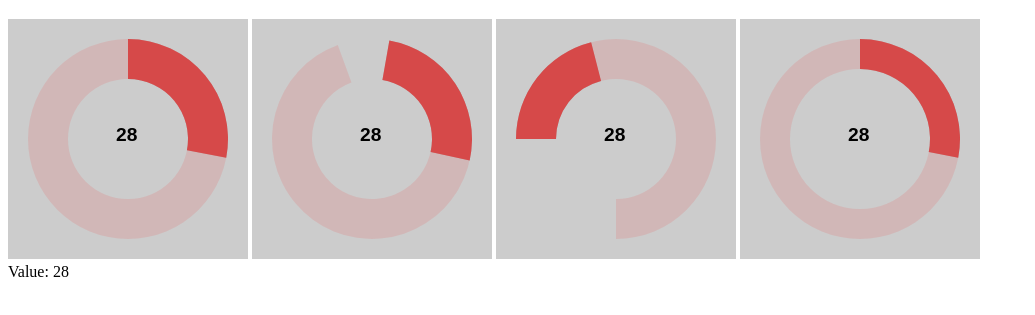
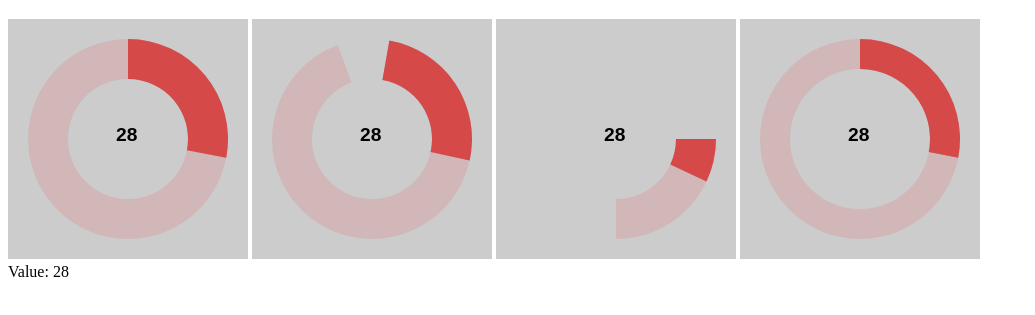
Before and after one commit to GordyD/ng-dial, a website: page src/index.html in a window 1280 px wide. Shown: the part 61-376 px from the top of the page, without its empty margins (0-1035 px from the left). Drawn offline with nearby package versions, Linux system fonts and the light colour scheme.

Commit message:
Revert start angle

```diff
--- a/src/index.html
+++ b/src/index.html
@@ -11,7 +11,7 @@
       <div class="plot">
         <knob value="initialValue"></knob>
         <knob value="initialValue", start-angle="10", end-angle="340"></knob>
-        <knob value="initialValue", start-angle="-90", end-angle="180"></knob>
+        <knob value="initialValue", start-angle="90", end-angle="180"></knob>
         <knob value="initialValue", inner-radius="70", outerRadius="120"></knob>
         <div>Value: {{initialValue}}</div>
       </div>
```
